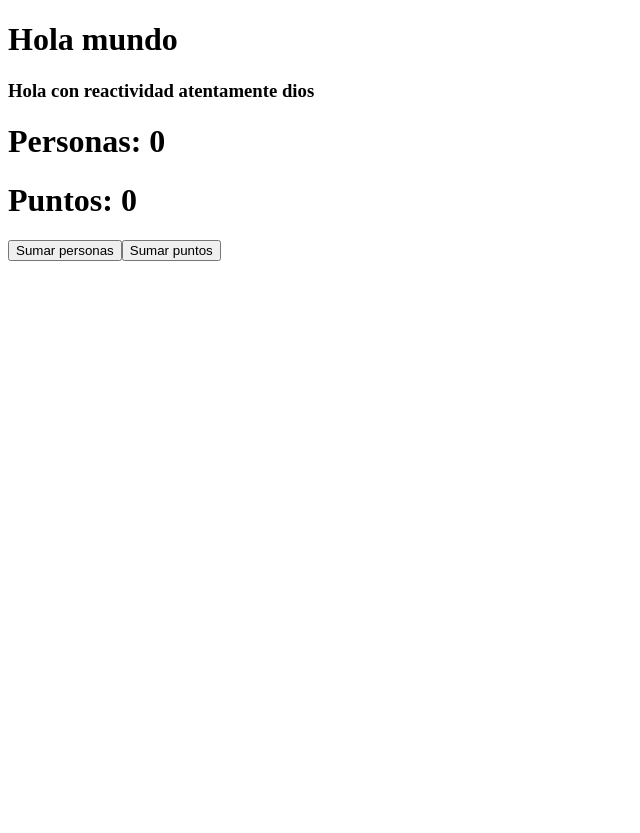
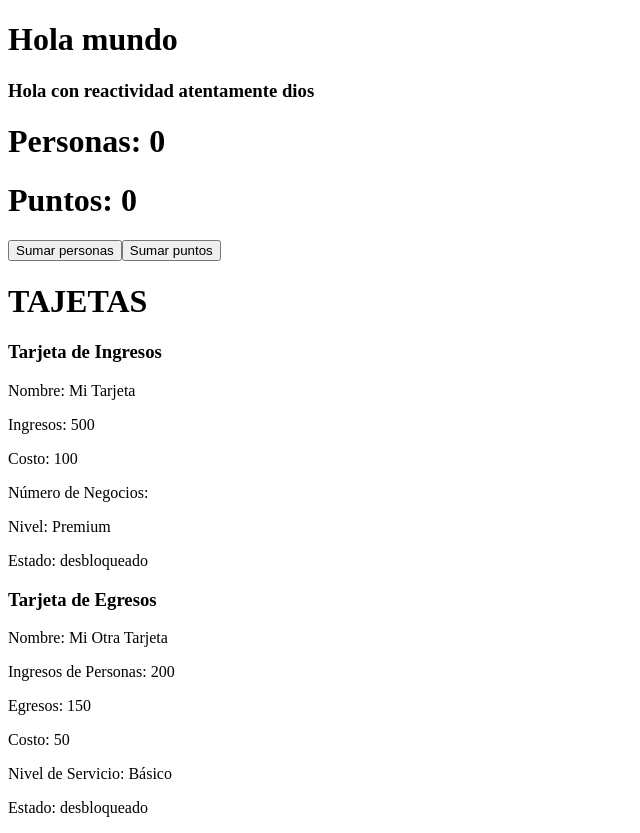
Before and after one commit to ManuMaec/Clicker, a Vue app: page / in a window 1280 px wide. Shown: the whole page, without its empty margins (0-640 px from the left). Before the commit the page ends 800 px from the top, so only its background shows below. Built offline with nearby package versions, Linux system fonts and the light colour scheme.

Commit message:
Clases para tarjetas de Ingresos y Egresos
Creacion de las primeras clases

```diff
--- /dev/null
+++ b/src/Classes/TarjetaEgresos.js
@@ -0,0 +1,18 @@
+export default class TarjetaEgresos {
+  constructor(costo, ingresosPersonas, egresos, nombre, nivelServicio, estado) {
+    this.costo = costo;
+    this.ingresosPersonas = ingresosPersonas;
+    this.egresos = egresos;
+    this.nombre = nombre;
+    this.nivelServicio = nivelServicio;
+    this.estado = estado;
+  }
+
+  calcularRentabilidad() {
+    return this.ingresosPersonas - this.egresos - this.costo;
+  }
+
+  cambiarEstado(nuevoEstado) {
+    this.estado = nuevoEstado;
+  }
+}
--- /dev/null
+++ b/src/Classes/TarjetaIngresos.js
@@ -0,0 +1,18 @@
+export default class TarjetaIngreso {
+    constructor(costo, ingresos, nombre, numNegocios, nivel, estado) {
+      this.costo = costo;
+      this.ingresos = ingresos;
+      this.nombre = nombre;
+      this.numNegocios = numNegocios;
+      this.nivel = nivel;
+      this.estado = estado;
+    }
+
+    calcularRentabilidad() {
+      return this.ingresos - this.costo;
+    }
+
+    cambiarEstado(nuevoEstado) {
+      this.estado = nuevoEstado;
+    }
+  }
--- a/src/views/Overview.vue
+++ b/src/views/Overview.vue
@@ -1,12 +1,14 @@
+
 <script setup>
+import { ref, onMounted, reactive } from "vue";
+import TarjetaIngresos from '../Classes/TarjetaIngresos';
+import TarjetaEgresos from '../Classes/TarjetaEgresos';
 
-import { ref, onMounted, reactive } from "vue";
+const msg = ref(null);
+const entre = ref("Quita eso de mi cara");
+const leave = ref("Gracias, basura... Hola con reactividad atentamente dios");
 
-let msg = ref(null);
-let entre = ref("Quita eso de mi cara");
-let leave = ref ("Gracias, basura... Hola con reactividad atentamente dios");
-
-let jugador = reactive({
+const jugador = reactive({
   personas: 0,
   puntos: 0,
   ingresosTotales: 0,
@@ -20,10 +22,27 @@ let jugador = reactive({
   debuffos: []
 });
 
-const sumarPersonas = ()=>{
+const tarjetaIngresos = new TarjetaIngresos(
+  100,
+  500,
+  "Mi Tarjeta",
+  3,
+  "Premium",
+  "desbloqueado"
+);
+
+const tarjetaEgresos = new TarjetaEgresos(
+  50,
+  200,
+  150,
+  "Mi Otra Tarjeta",
+  "Básico",
+  "desbloqueado"
+);
+
+const sumarPersonas = () => {
   jugador.personas++;
 };
-
 const sumarPuntos = () =>{
   jugador.puntos++;
 }
@@ -31,7 +50,6 @@ const sumarPuntos = () =>{
 onMounted(()=>{
   msg.value = "Hola con reactividad atentamente dios";
 });
-
 </script>
 <template>
     <h1
@@ -50,4 +68,26 @@ onMounted(()=>{
       <button @click="sumarPersonas()">Sumar personas</button>
       <button @click="sumarPuntos()">Sumar puntos</button>
     </main>
+
+    <h1>TAJETAS</h1>
+    <div>
+      <div>
+        <h3>Tarjeta de Ingresos</h3>
+        <p>Nombre: {{ tarjetaIngresos.nombre }}</p>
+        <p>Ingresos: {{ tarjetaIngresos.ingresos }}</p>
+        <p>Costo: {{ tarjetaIngresos.costo }}</p>
+        <p>Número de Negocios: {{ tarjetaIngresos.numeroNegocios }}</p>
+        <p>Nivel: {{ tarjetaIngresos.nivel }}</p>
+        <p>Estado: {{ tarjetaIngresos.estado }}</p>
+      </div>
+      <div>
+        <h3>Tarjeta de Egresos</h3>
+        <p>Nombre: {{ tarjetaEgresos.nombre }}</p>
+        <p>Ingresos de Personas: {{ tarjetaEgresos.ingresosPersonas }}</p>
+        <p>Egresos: {{ tarjetaEgresos.egresos }}</p>
+        <p>Costo: {{ tarjetaEgresos.costo }}</p>
+        <p>Nivel de Servicio: {{ tarjetaEgresos.nivelServicio }}</p>
+        <p>Estado: {{ tarjetaEgresos.estado }}</p>
+      </div>
+    </div>
 </template>
```
